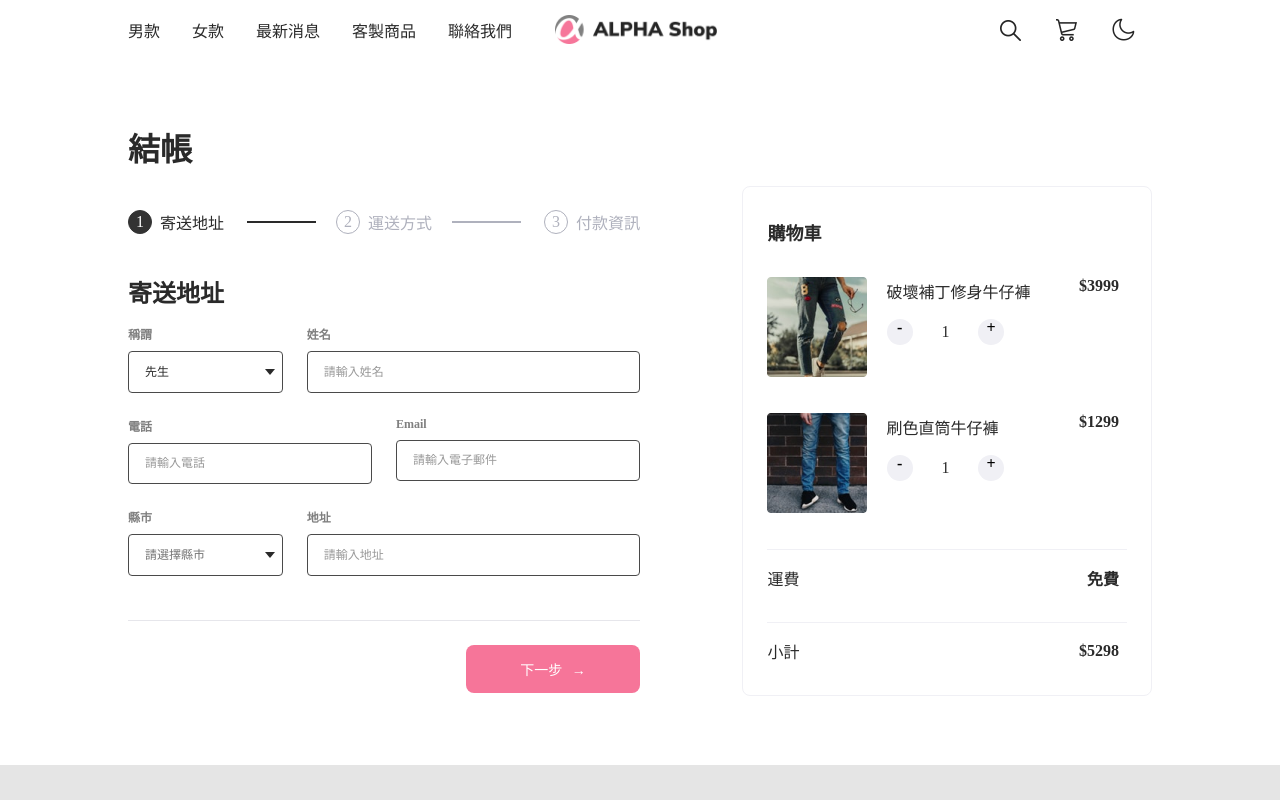
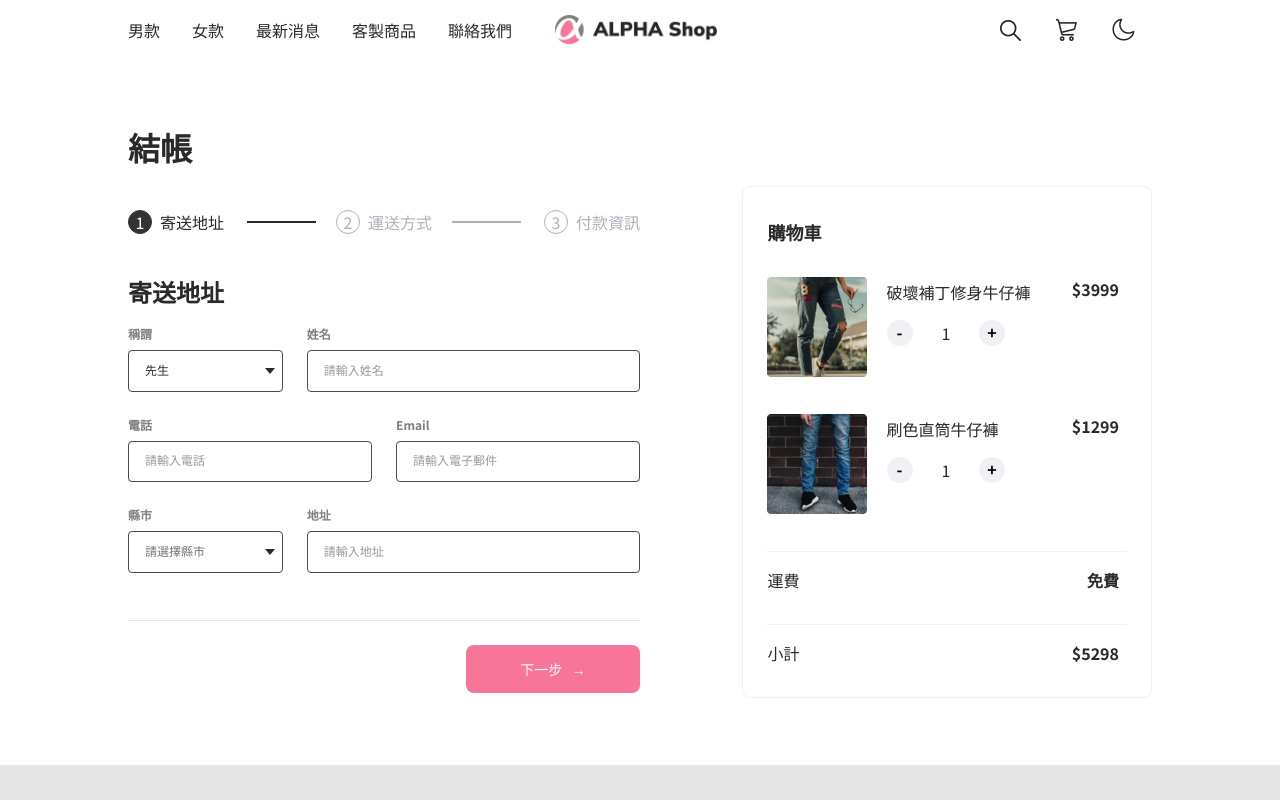
Before and after one commit to chacowang0125/alpha-Shop, a website built with webpack: page index.html in a window 1280 px wide. Shown: the top 800 px of the page. Built offline with nearby package versions, Linux system fonts and the light colour scheme.

Commit message:
feat:google font link

```diff
--- a/index.html
+++ b/index.html
@@ -5,6 +5,9 @@
     <meta charset="UTF-8">
     <meta name="viewport" content="width=device-width, initial-scale=1.0">
     <title>Alpha Shop</title>
+    <link rel="preconnect" href="https://fonts.googleapis.com">
+    <link rel="preconnect" href="https://fonts.gstatic.com" crossorigin>
+    <link href="https://fonts.googleapis.com/css2?family=Noto+Sans+TC:wght@400;500;700&display=swap" rel="stylesheet">
     <link rel="stylesheet" href="dist/main.css">
 </head>
 
```
